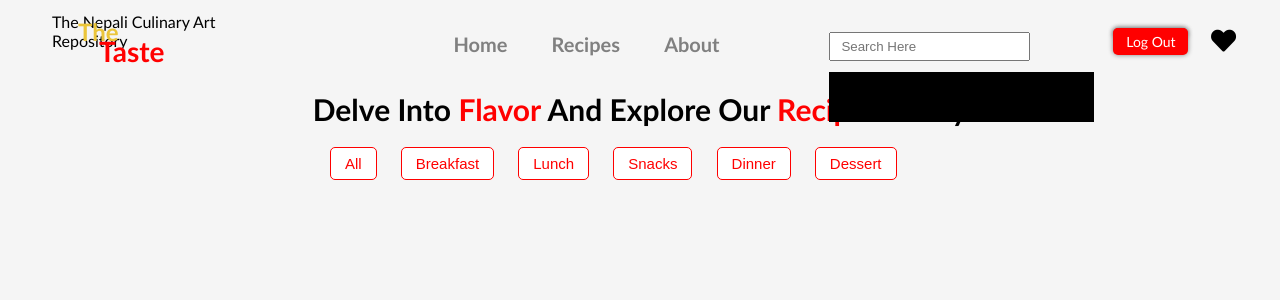
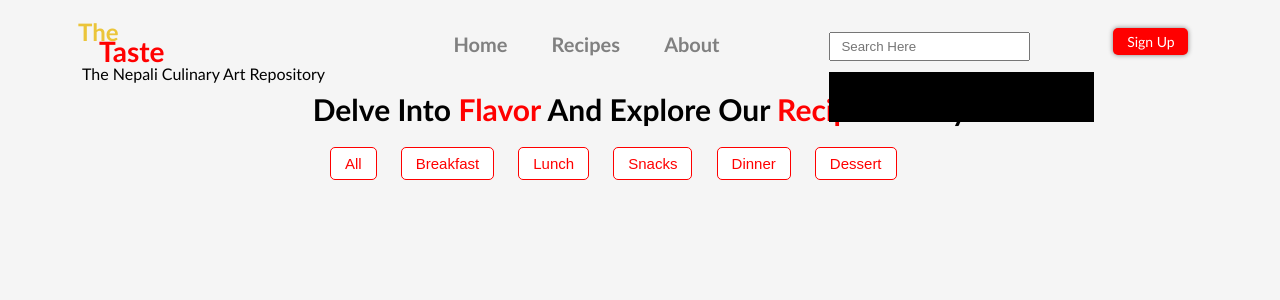
Before and after one commit to shiriweb/recipe-organizer, a PHP site: page /all.php in a window 1280 px wide. Shown: the top 300 px of the page. Run offline with PHP 8.4, Linux system fonts and the light colour scheme; data that the repository does not hold is empty.

Commit message:
made changes

```diff
--- a/user/browse-recipe/header.php
+++ b/user/browse-recipe/header.php
@@ -1,6 +1,4 @@
-<nav?php
-session_start();
-?>
+<nav?php session_start(); ?>
 
     <!DOCTYPE html>
     <html lang="en">
@@ -40,7 +38,7 @@
                 </div>
             </div>
 
-        <?php if (!isset($_SESSION['username'])) { ?>
+            <?php if (isset($_SESSION['username'])) { ?>
 
             <div class="signup">
                 <a href="wishlist" class=""><i class="fas fa-heart wishlist"></i></a>
--- a/user/style/style.css
+++ b/user/style/style.css
@@ -56,6 +56,12 @@
     margin: 22px 0px 0px 47px;
 }
 
+.third-title {
+    margin-left: 30px;
+    margin-top: 52px;
+    position: absolute;
+}
+
 .navigation {
     display: flex;
     width: 100%;
@@ -97,7 +103,7 @@
     position: absolute;
     width: 265px;
     top: 40px;
-
+    z-index: 1;
 }
 .signup {
     top: 0;
```
Also changed, not shown: user/browse-recipe/login.php (+8 -4 lines). Lines whose indentation alone changed are shown as unchanged.
